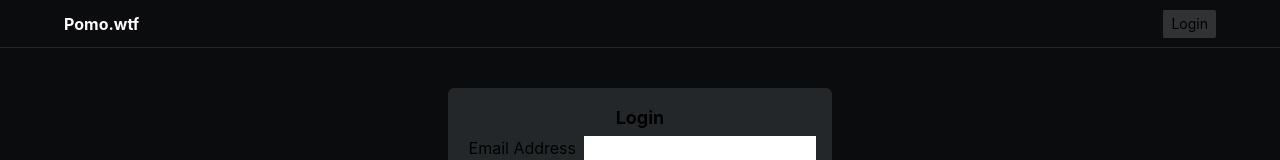
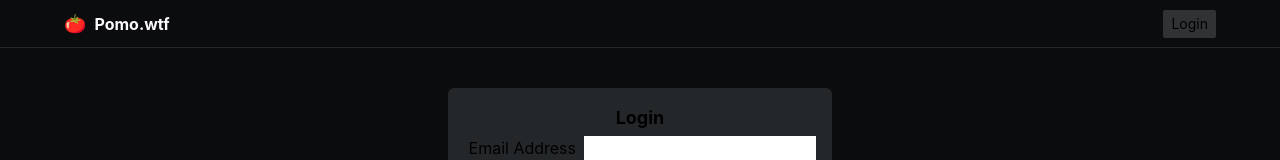
Before and after one commit to joeyiny/Pomodoro, a React (Create React App) app: page /login in a window 1280 px wide. Shown: the top 160 px of the page. Built offline with nearby package versions, Linux system fonts and the light colour scheme; no server answers.

Commit message:
Add Tomato Icon to title in header

```diff
--- a/src/components/Header.tsx
+++ b/src/components/Header.tsx
@@ -50,7 +50,10 @@ const Header = () => {
 
   return (
     <header className="border-b border-gray-700 h-12 flex flex-row justify-between px-16 items-center">
-      <h1 className="font-bold text-gray-50">Pomo.wtf</h1>
+      <div className="flex gap-2 items-center">
+        <span className=" text-lg">🍅</span>
+        <h1 className="font-bold text-gray-50">Pomo.wtf</h1>
+      </div>
       <div>
         {isLoggedIn ? <LoggedInDisplay user={user} /> : <LoginButton />}
       </div>
```
